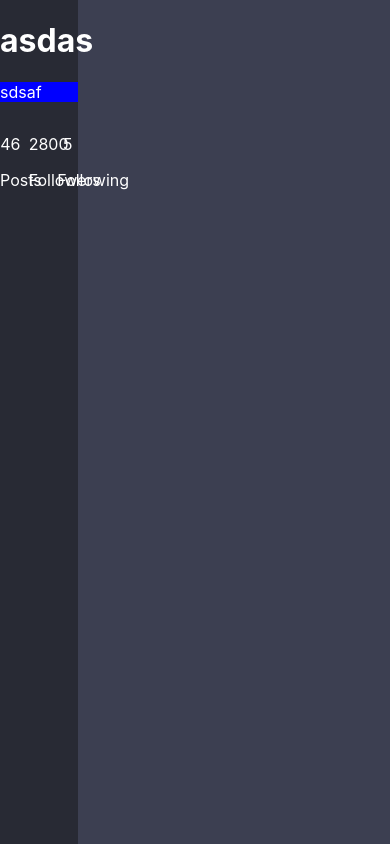
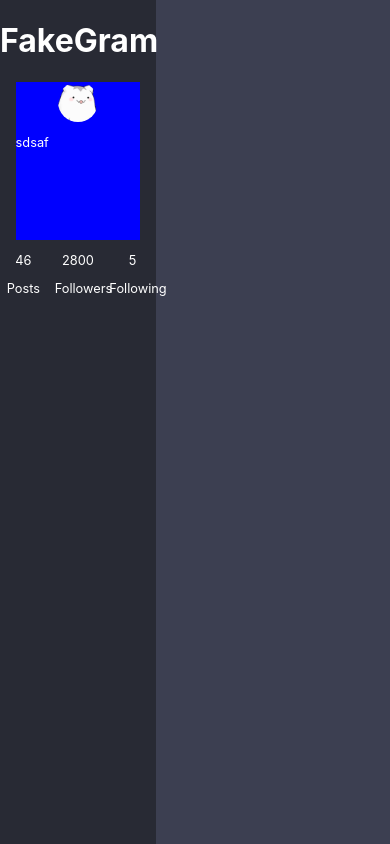
Before and after one commit to JNoris/social-media-react-app, a React (Create React App) app in the folder social-media-react-app/: page / in a window 390 px wide. Built offline with nearby package versions, Linux system fonts and the light colour scheme.

Commit message:
media queries

```diff
--- a/social-media-react-app/src/components/SideNav/SideNav.js
+++ b/social-media-react-app/src/components/SideNav/SideNav.js
@@ -1,34 +1,13 @@
 import { Grid } from '@material-ui/core';
 import React from 'react'
 import { NavWrapper } from './SideNav.styles';
-import DisplayInfo from './SideNavProfile/SideNavProfileComponents/DisplayInfo';
-import UserInfo from './SideNavProfile/SideNavProfileComponents/UserInfo';
+import SideNavProfile from './SideNavProfile/SideNavProfile';
 
 const SideNav = () => {
     return (
         <NavWrapper>
-            <h1>asdas</h1>
-            <DisplayInfo />
-            <Grid container justify="center" spacing={1}>
-                <Grid item xs={4}>
-                    <UserInfo
-                        name="Posts"
-                        number="46"
-                    />
-                </Grid>
-                <Grid item xs={4}>
-                    <UserInfo
-                        name="Followers"
-                        number="2800"
-                    />
-                </Grid>
-                <Grid item xs={4}>
-                    <UserInfo
-                        name="Following"
-                        number="5"
-                    />
-                </Grid>
-            </Grid>
+            <h1>FakeGram</h1>
+            <SideNavProfile/>
         </NavWrapper>
     );
 }
--- a/social-media-react-app/src/components/SideNav/SideNav.styles.js
+++ b/social-media-react-app/src/components/SideNav/SideNav.styles.js
@@ -7,4 +7,13 @@ export const NavWrapper = styled.div`
     color:white;
     display:inline-block;
     position:absolute;
+    @media only screen and (max-width: 900px) {
+        width:25vw;
+        p{
+            font-size:0.8rem;
+        }
+    }
+    @media only screen and (max-width: 768px) {
+        width:40vw;
+    }
 `;
--- a/social-media-react-app/src/components/SideNav/SideNavProfile/SideNavProfile.js
+++ b/social-media-react-app/src/components/SideNav/SideNavProfile/SideNavProfile.js
@@ -1,9 +1,33 @@
-import React, {useState} from 'react'
+import React, { useState } from 'react';
+import Grid from '@material-ui/core/Grid';
+import UserInfo from './SideNavProfileComponents/UserInfo';
+import DisplayInfo from './SideNavProfileComponents/DisplayInfo';
 
 const SideNavProfile = () => {
     const [userId, setUserId] = useState("");
-    return(
+    return (
         <div>
+            <DisplayInfo />
+            <Grid container justify="center" spacing={1}>
+                <Grid item xs={4}>
+                    <UserInfo
+                        name="Posts"
+                        number="46"
+                    />
+                </Grid>
+                <Grid item xs={4}>
+                    <UserInfo
+                        name="Followers"
+                        number="2800"
+                    />
+                </Grid>
+                <Grid item xs={4}>
+                    <UserInfo
+                        name="Following"
+                        number="5"
+                    />
+                </Grid>
+            </Grid>
 
         </div>
     );
--- a/social-media-react-app/src/components/SideNav/SideNavProfile/SideNavProfileComponents/DisplayInfo.js
+++ b/social-media-react-app/src/components/SideNav/SideNavProfile/SideNavProfileComponents/DisplayInfo.js
@@ -1,9 +1,14 @@
 import React from 'react'
-import { InfoWrapper } from './UserInfo.styles';
+import { FlexCenter, InfoWrapper } from './SideNavProfileComponents.styles';
+import Avatar from '@material-ui/core/Avatar';
+import test from '../../../temp/test.png';
 
 const DisplayInfo = () => {
     return(
         <InfoWrapper>
+            <FlexCenter>
+                <Avatar alt="test" src={test}/>
+            </FlexCenter>
             <p>
                 sdsaf
             </p>
--- a/social-media-react-app/src/components/SideNav/SideNavProfile/SideNavProfileComponents/UserInfo.styles.js
+++ b/social-media-react-app/src/components/SideNav/SideNavProfile/SideNavProfileComponents/SideNavProfileComponents.styles.js
@@ -1,11 +1,18 @@
 import styled from 'styled-components';
 
 export const InfoWrapper = styled.div`
-    height:auto;
-    width:100%;
+    width:80%;
     background-color:blue;
+    margin:auto;
+    padding-bottom:50%;
+
 `;
 
 export const Center = styled.div`
     text-align: center;
 `;
+export const FlexCenter = styled.div`
+    display: flex;
+    justify-content:center;
+    align-items:center;
+`;
--- a/social-media-react-app/src/components/SideNav/SideNavProfile/SideNavProfileComponents/UserInfo.js
+++ b/social-media-react-app/src/components/SideNav/SideNavProfile/SideNavProfileComponents/UserInfo.js
@@ -1,5 +1,5 @@
 import React from 'react'
-import { Center } from './UserInfo.styles';
+import { Center } from './SideNavProfileComponents.styles';
 
 const UserInfo = (props) => {
     return(
```
Also changed, not shown: social-media-react-app/public/index.html (+0 -23 lines), social-media-react-app/src/components/temp/test.png (added).
